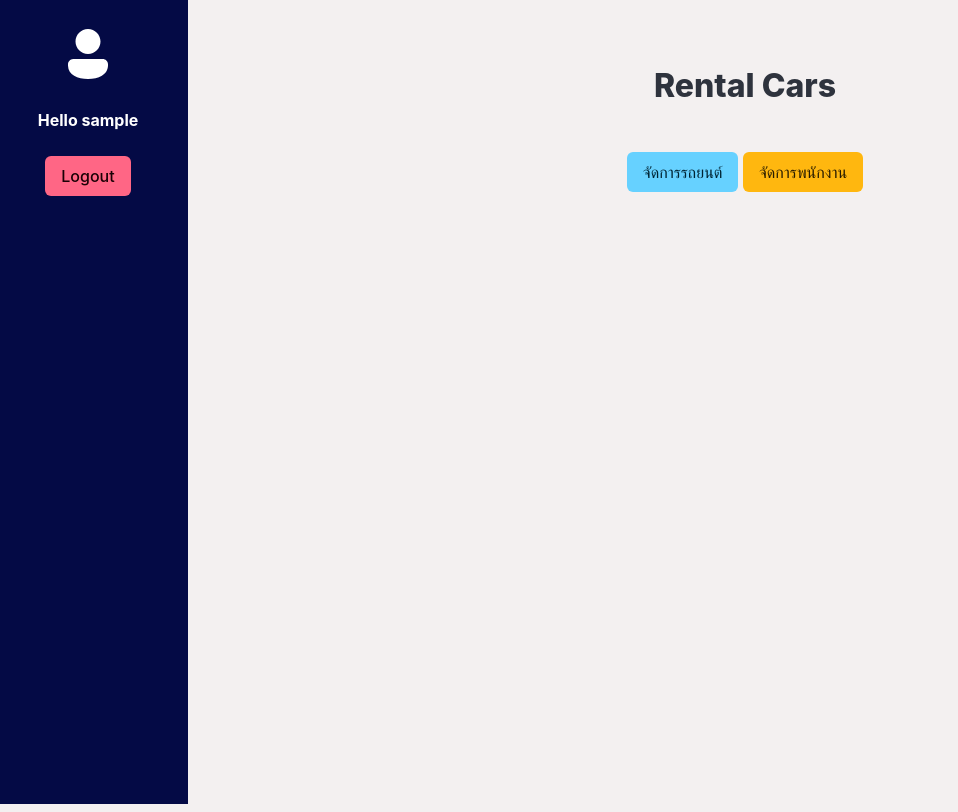
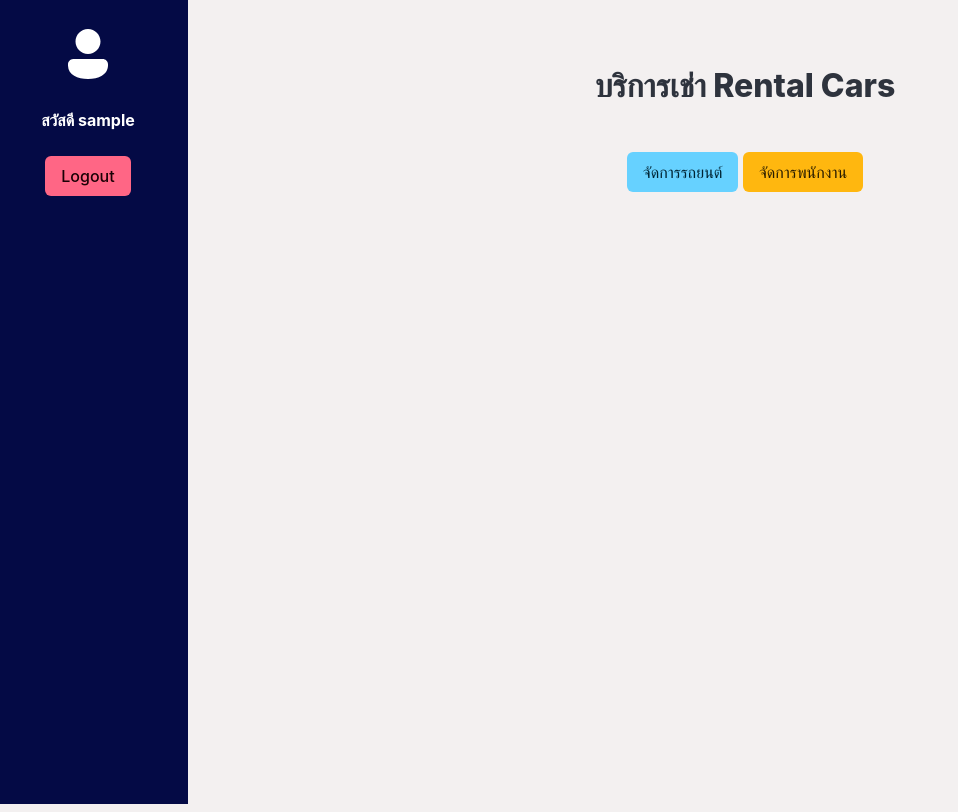
Before and after one commit to Cninathip/severdev, a Django app: page /rent/ in a window 1280 px wide. Shown: the whole page, without its empty margins (0-958 px from the left). Run offline with Django 5.2, Linux system fonts and the light colour scheme; the visitor is signed in with stand-in values (Sample User, id 1); data that the repository does not hold is empty.

Commit message:
fix ข้อความนิดหน่อย

```diff
--- a/rentalcars/rent/templates/car.html
+++ b/rentalcars/rent/templates/car.html
@@ -20,7 +20,7 @@
                 </section>
                 <br>
                 <div class="item">
-                    <p style="color: white;"><b>{{user.username}}</b></p>
+                    <p style="color: white;"><b>สวัสดี {{user.username}}</b></p>
                 </div>
                 <br>
                 <a href="{% url 'logout' %}" class="button is-danger">Logout</a>
--- a/rentalcars/rent/templates/cardetail.html
+++ b/rentalcars/rent/templates/cardetail.html
@@ -22,7 +22,7 @@
                 </section>
                 <br>
                 <div class="item">
-                    <p style="color: white;"><b>{{user.username}}</b></p>
+                    <p style="color: white;"><b>สวัสดี {{user.username}}</b></p>
                 </div>
                 <br>
                 <a href="{% url 'logout' %}" class="button is-danger">Logout</a>
--- a/rentalcars/rent/templates/carmanage.html
+++ b/rentalcars/rent/templates/carmanage.html
@@ -27,7 +27,7 @@
                 </section>
                 <br>
                 <div class="item">
-                    <p style="color: white;"><b>{{user.username}}</b></p>
+                    <p style="color: white;"><b>สวัสดี {{user.username}}</b></p>
                 </div>
                 <br>
                 <a href="{% url 'logout' %}" class="button is-danger">Logout</a>
--- a/rentalcars/rent/templates/changepassword.html
+++ b/rentalcars/rent/templates/changepassword.html
@@ -30,7 +30,7 @@
                 </section>
                 <br>
                 <div class="item">
-                    <p style="color: white;"><b>{{user.username}}</b></p>
+                    <p style="color: white;"><b>สวัสดี {{user.username}}</b></p>
                     <br>
                     <p style="color: white;">{{user.email}}</p>
                 </div>
--- a/rentalcars/rent/templates/employee.html
+++ b/rentalcars/rent/templates/employee.html
@@ -27,7 +27,7 @@
                 </section>
                 <br>
                 <div class="item">
-                    <p style="color: white;"><b>{{user.username}}</b></p>
+                    <p style="color: white;"><b>สวัสดี {{user.username}}</b></p>
                 </div>
                 <br>
                 <a href="{% url 'logout' %}" class="button is-danger">Logout</a>
--- a/rentalcars/rent/templates/formcar.html
+++ b/rentalcars/rent/templates/formcar.html
@@ -18,7 +18,7 @@
                 </section>
                 <br>
                 <div class="item">
-                    <p style="color: white;"><b>{{user.username}}</b></p>
+                    <p style="color: white;"><b>สวัสดี {{user.username}}</b></p>
                 </div>
                 <br>
                 <a href="{% url 'logout' %}" class="button is-danger">Logout</a>
--- a/rentalcars/rent/templates/formtypecar.html
+++ b/rentalcars/rent/templates/formtypecar.html
@@ -19,7 +19,7 @@
                 </section>
                 <br>
                 <div class="item">
-                    <p style="color: white;"><b>Hello {{user.username}}</b></p>
+                    <p style="color: white;"><b>สวัสดี {{user.username}}</b></p>
                 </div>
                 <br>
                 <a href="{% url 'logout' %}" class="button is-danger">Logout</a>
--- a/rentalcars/rent/templates/profile.html
+++ b/rentalcars/rent/templates/profile.html
@@ -30,7 +30,7 @@
                 </section>
                 <br>
                 <div class="item">
-                    <p style="color: white;"><b>{{user.username}}</b></p>
+                    <p style="color: white;"><b>สวัสดี {{user.username}}</b></p>
                     <br>
                     <p style="color: white;">{{user.email}}</p>
                     <br>
--- a/rentalcars/rent/templates/qr.html
+++ b/rentalcars/rent/templates/qr.html
@@ -32,7 +32,7 @@
                 </section>
                 <br>
                 <div class="item">
-                    <p style="color: white;"><b>{{user.username}}</b></p>
+                    <p style="color: white;"><b>สวัสดี {{user.username}}</b></p>
                     <br>
                     <p style="color: white;">{{user.email}}</p>
                 </div>
--- a/rentalcars/rent/templates/typecar.html
+++ b/rentalcars/rent/templates/typecar.html
@@ -20,7 +20,7 @@
                 </section>
                 <br>
                 <div class="item">
-                    <p style="color: white;"><b>Hello {{user.username}}</b></p>
+                    <p style="color: white;"><b>สวัสดี {{user.username}}</b></p>
                 </div>
                 <br>
                 <a href="{% url 'logout' %}" class="button is-danger">Logout</a>
@@ -29,7 +29,7 @@
 
         <div class="column" style="margin: 20px; margin-left: 230px;">
             <section class="section has-text-centered">
-                <h1 class="title" id="title">Rental Cars</h1>
+                <h1 class="title" id="title">บริการเช่า Rental Cars</h1>
             </section>
             <div class="container has-text-centered">
                 {% if perms.rent.change_vehicletype %}
--- a/rentalcars/rent/views.py
+++ b/rentalcars/rent/views.py
@@ -20,7 +20,7 @@ class Login(View):
     def post(self, request):
         form = AuthenticationForm(data=request.POST)
         if form.is_valid():
-            user = form.get_user() #ดึงข้อมูลผู้ใช้มาใส่ user
+            user = form.get_user() #ดึงข้อมูลผู้ใช้จาก form มา
             login(request,user)
             return redirect('typecar-list')
 
--- a/rentalcars/rentalcars/urls.py
+++ b/rentalcars/rentalcars/urls.py
@@ -27,4 +27,4 @@ urlpatterns = [
     path("logout/", Logout.as_view(), name="logout"),
     path("register/", Register.as_view(), name="register"),
     path('rent/', include("rent.urls")),
-]+ static(settings.MEDIA_URL, document_root=settings.MEDIA_ROOT)
+]+ static(settings.MEDIA_URL, document_root=settings.MEDIA_ROOT) #ช่วยชี้ไปที่ไฟล์ที่เก็บไว้ใน media ตอนเรียก .url
```
